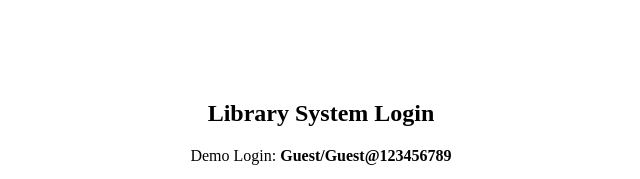
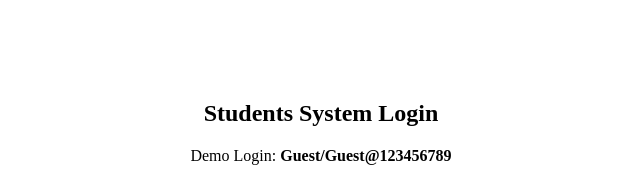
Before and after one commit to sombhartigoswami/Student-Management-System, a React (Vite) app: page / in a window 1280 px wide. Shown: the top 179 px of the page, without its empty margins (319-959 px from the left). Built offline with nearby package versions, Linux system fonts and the light colour scheme.

Commit message:
Update Login.jsx

```diff
--- a/src/Pages/Login.jsx
+++ b/src/Pages/Login.jsx
@@ -17,7 +17,7 @@ function Login() {
 
   return (
     <div style={{ textAlign: "center", marginTop: "100px" }}>
-      <h2>Library System Login</h2>
+      <h2>Students System Login</h2>
       <p>
         Demo Login: <b>Guest/Guest@123456789</b>
       </p>
```
